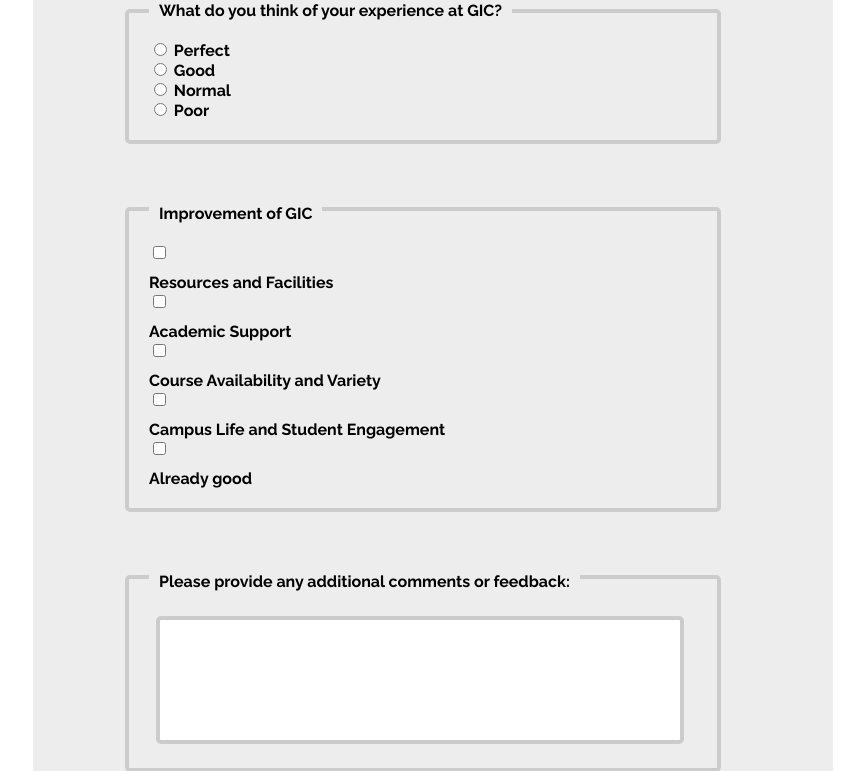
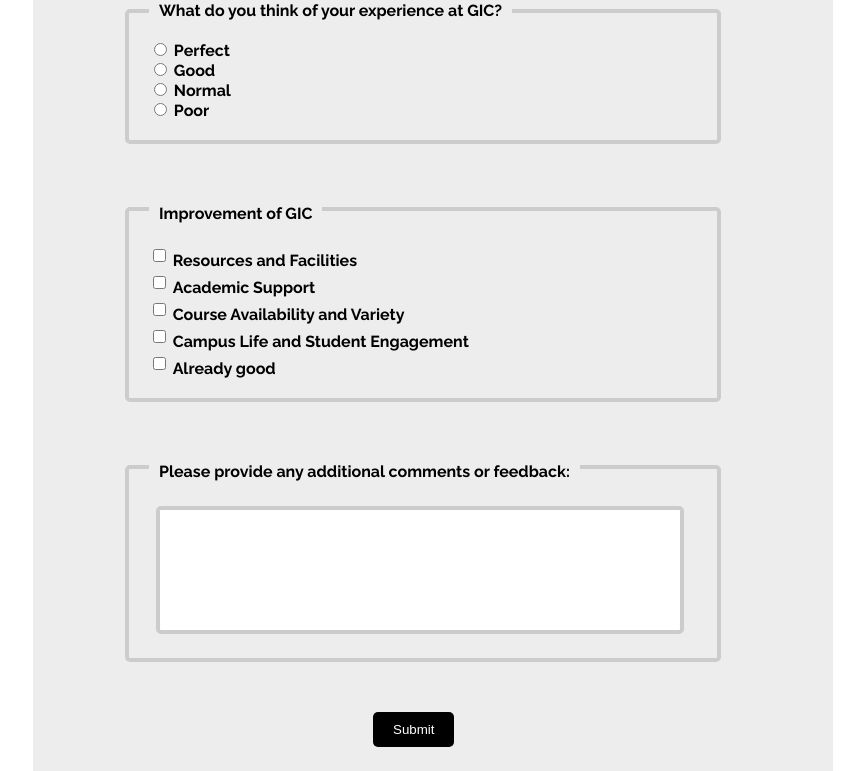
Before and after one commit to Abelxucc/724-hw-jiacheng-xu-p411688, a Flask app: page /form in a window 1280 px wide; the page is wider, and only the part inside the window is pictured. Shown: the part 1111-1882 px from the top of that part, without its empty margins (417-1280 px from the left). Run offline with Flask 3, Linux system fonts and the light colour scheme.

Commit message:
Update 724style.css

```diff
--- a/Flask/static/css/724style.css
+++ b/Flask/static/css/724style.css
@@ -642,6 +642,7 @@
 }
 
 
+
 textarea {
     padding: 10px;
     border: 4px solid #ccc;
@@ -653,3 +654,24 @@
     border-radius: 5px;
     height: 100px;
 }
+
+.form-check{
+    display: flex;
+    align-items: center;
+}
+.form-check-input{
+    vertical-align: middle;
+    margin-top: 0;
+    margin-right:0.5em;
+}
+
+.form-check-label {
+    vertical-align: middle;
+    margin-bottom: 1px;
+    line-height: 1;
+}
+*,*:before, *after{
+    box-sizing: border-box;
+    margin: 0;
+    padding: 0;
+}
```
